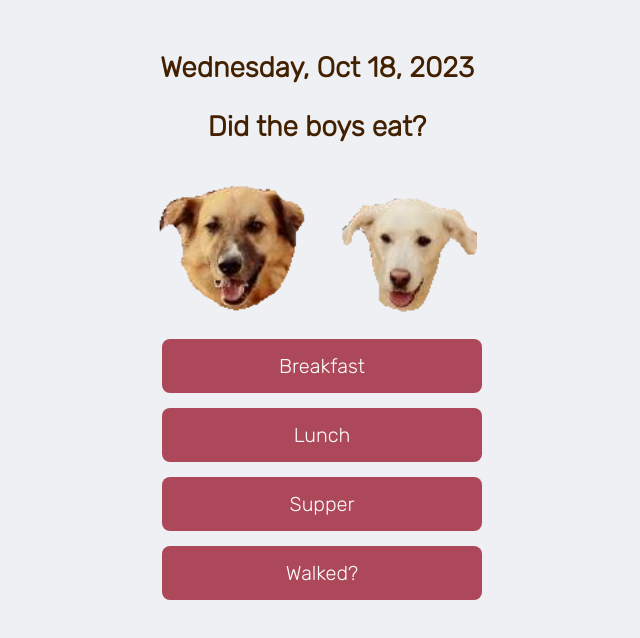
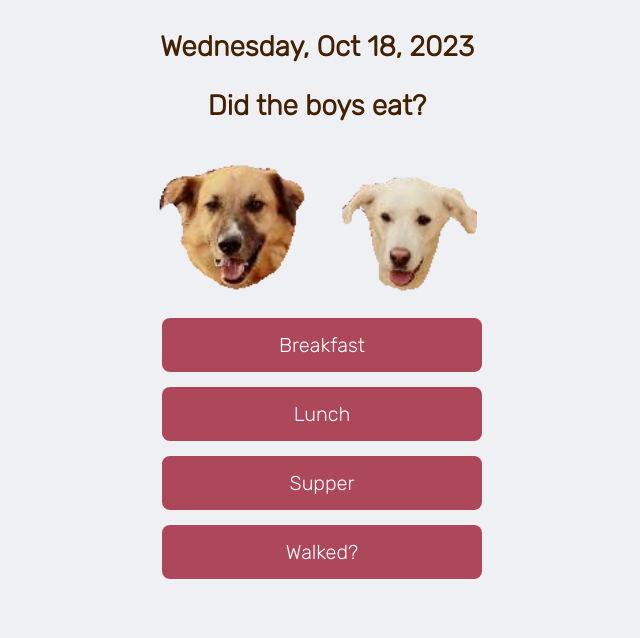
Before and after one commit to baileyseely1/did-the-dogs-eat, a plain HTML site: page index.html in a window 1280 px wide. Shown: the whole page, without its empty margins (323-963 px from the left). Drawn offline with Linux system fonts and the light colour scheme; no server answers.

Commit message:
update margin

```diff
--- a/styles.css
+++ b/styles.css
@@ -26,7 +26,7 @@ img {
 }
 
 h1 {
-  margin-top: 0.75em;
+  margin-top: 0;
   margin-bottom: 0.1em;
 }
 
```
